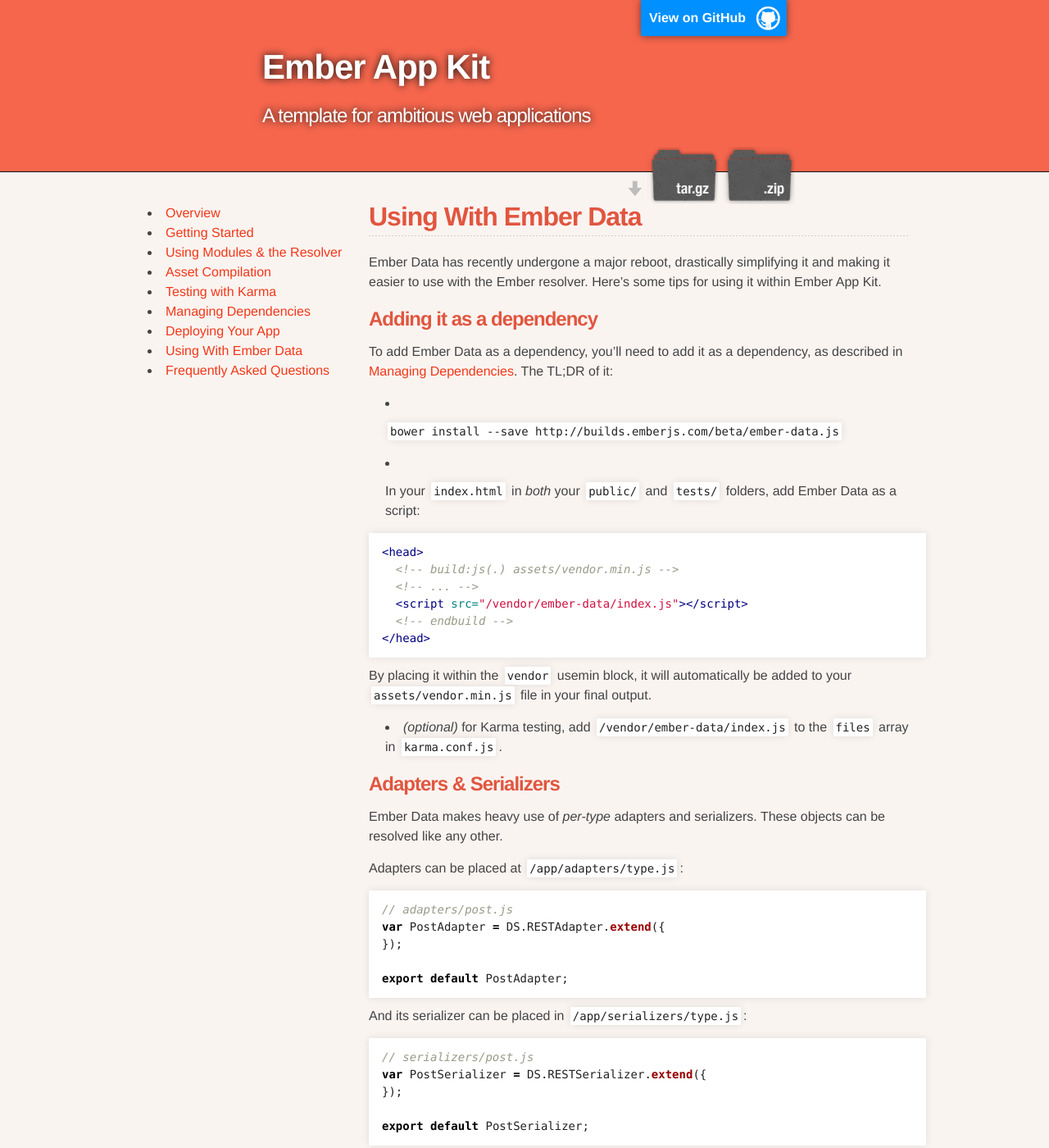
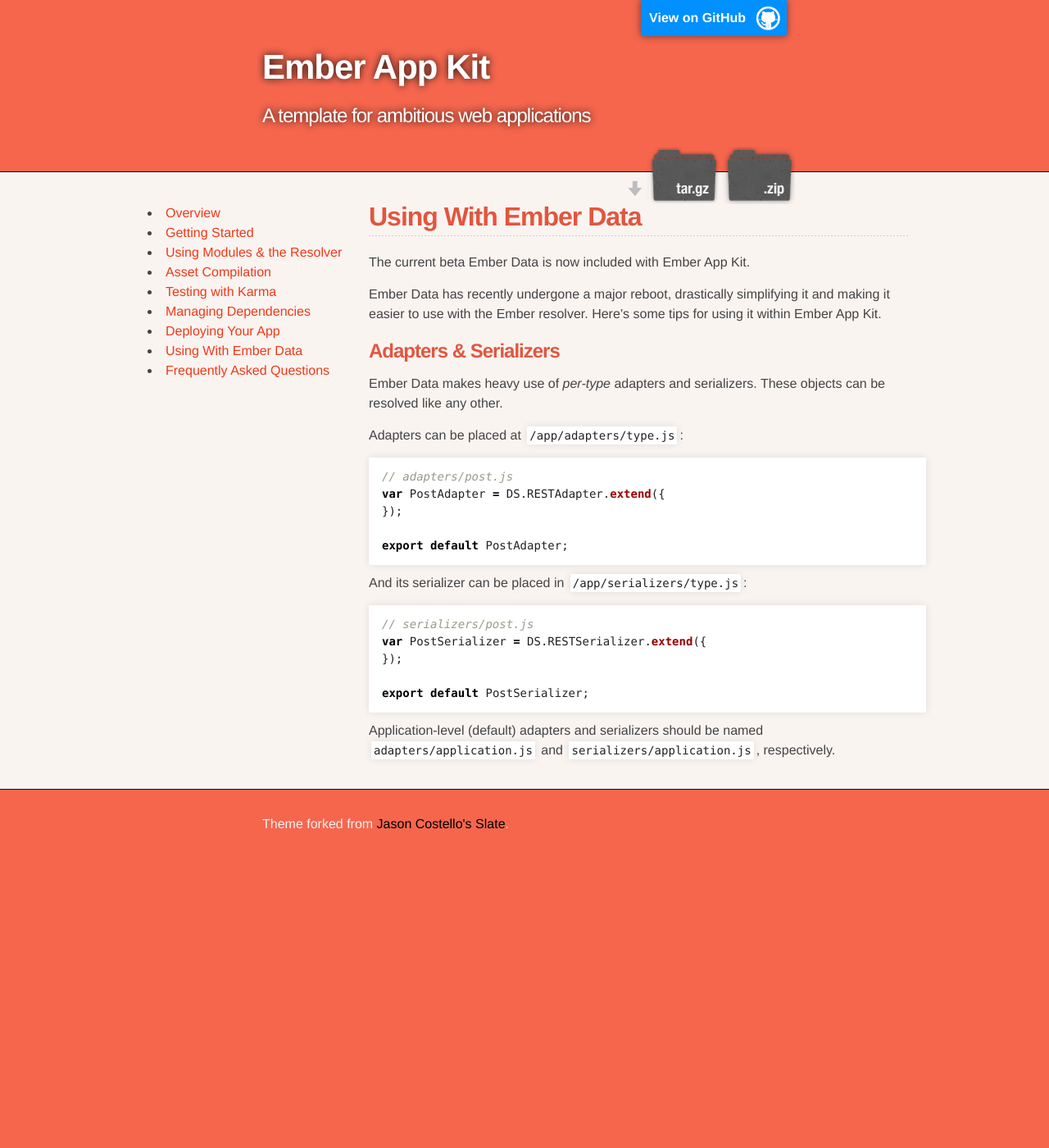
Before and after one commit to stefanpenner/ember-app-kit, a Jekyll site: the page built from guides/ember-data.md, in a window 1280 px wide and 1400 px high. Shown: the whole window at 82% size. Built offline with Jekyll 4.4.1, drawn with Linux system fonts in a browser that asks for light colours.

Commit message:
Ember Data is now included

```diff
--- a/guides/ember-data.md
+++ b/guides/ember-data.md
@@ -4,28 +4,9 @@
 permalink: ember-data.html
 ---
 
+The current beta Ember Data is now included with Ember App Kit.
+
 Ember Data has recently undergone a major reboot, drastically simplifying it and making it easier to use with the Ember resolver. Here's some tips for using it within Ember App Kit.
-
-### Adding it as a dependency
-
-To add Ember Data as a dependency, you'll need to add it as a dependency, as described in [Managing Dependencies](dependencies.html). The TL;DR of it:
-
-* `bower install --save http://builds.emberjs.com/beta/ember-data.js`
-
-* In your `index.html` in *both* your `public/` and `tests/` folders, add Ember Data as a script:
-
-{% highlight html %}
-<head>
-  <!-- build:js(.) assets/vendor.min.js -->
-  <!-- ... -->
-  <script src="/vendor/ember-data/index.js"></script>
-  <!-- endbuild -->
-</head>
-{% endhighlight %}
-
-By placing it within the `vendor` usemin block, it will automatically be added to your `assets/vendor.min.js` file in your final output.
-
-* *(optional)* for Karma testing, add `/vendor/ember-data/index.js` to the `files` array in `karma.conf.js`.
 
 ### Adapters & Serializers
 
```
